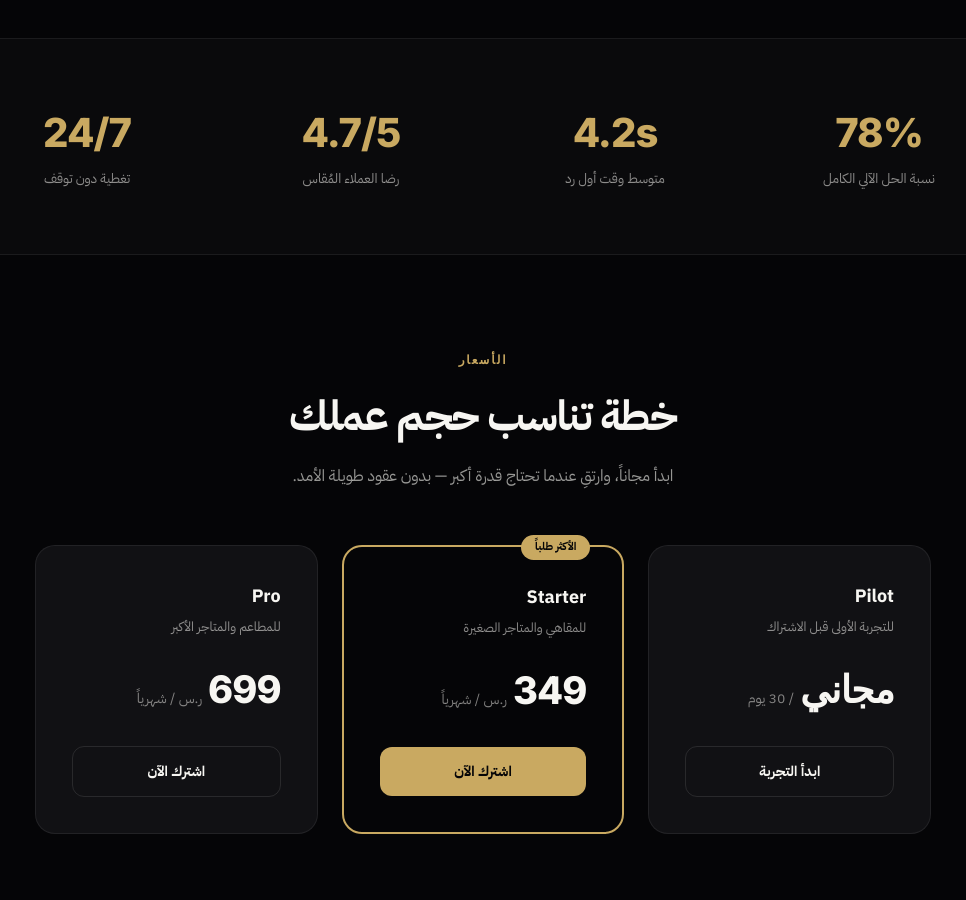
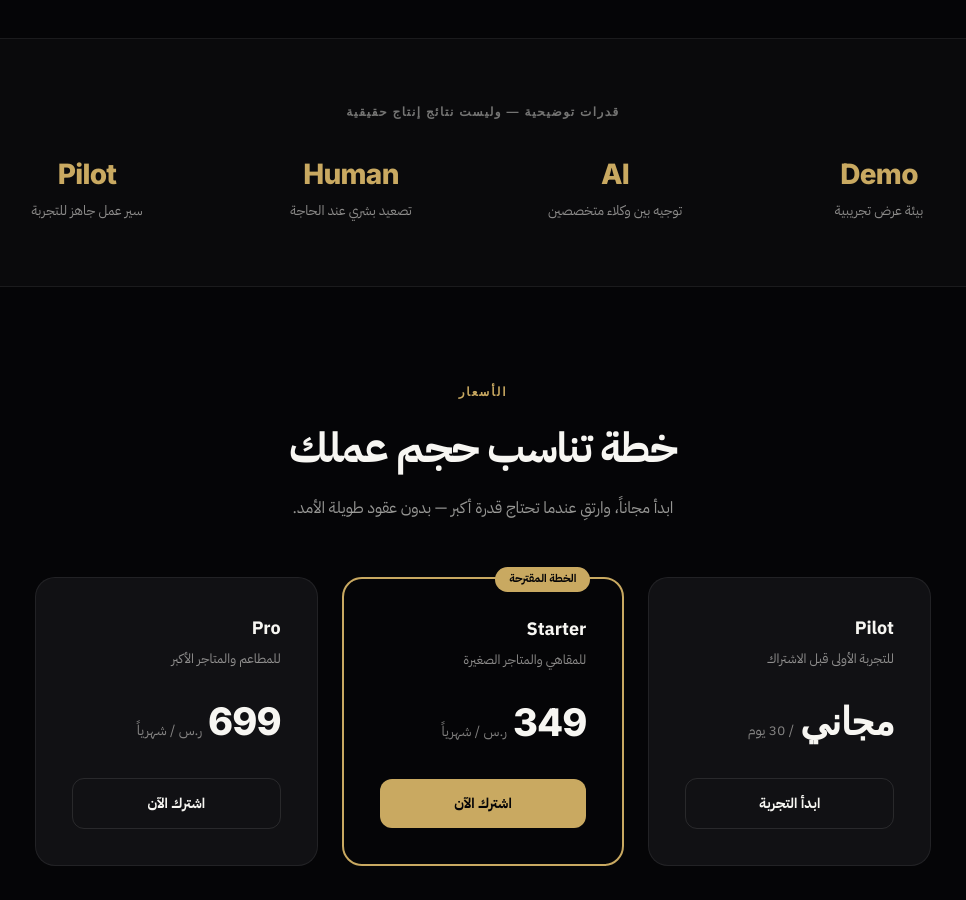
Before and after one commit to Drahmed2030/neuraops-core, a Next.js app: page / in a window 1280 px wide. Shown: the part 2033-2933 px from the top of the page, without its empty margins (157-1123 px from the left). Built offline with nearby package versions, Linux system fonts and the light colour scheme; no server answers.

Commit message:
fix(marketing): replace unverified metrics and popularity claim

```diff
--- a/src/components/marketing/StatsAndPricing.tsx
+++ b/src/components/marketing/StatsAndPricing.tsx
@@ -5,21 +5,35 @@ import { useUI } from '@/lib/ui-context'
 
 export function StatsBand() {
   const { t } = useUI()
-  const stats = [
-    { value: '78%', label: t.statResolve },
-    { value: '4.2s', label: t.statSpeed },
-    { value: '4.7/5', label: t.statCsat },
-    { value: '24/7', label: t.statUptime },
-  ]
+  const isArabic = t.lang === 'ar'
+  const capabilities = isArabic
+    ? [
+        { value: 'Demo', label: 'بيئة عرض تجريبية' },
+        { value: 'AI', label: 'توجيه بين وكلاء متخصصين' },
+        { value: 'Human', label: 'تصعيد بشري عند الحاجة' },
+        { value: 'Pilot', label: 'سير عمل جاهز للتجربة' },
+      ]
+    : [
+        { value: 'Demo', label: 'Demo environment' },
+        { value: 'AI', label: 'Specialized agent routing' },
+        { value: 'Human', label: 'Escalation when needed' },
+        { value: 'Pilot', label: 'Pilot-ready workflow' },
+      ]
+
   return (
     <section className="py-16 px-5 bg-black/[0.02] dark:bg-white/[0.02] border-y border-black/[0.07] dark:border-white/[0.07]">
+      <div className="max-w-5xl mx-auto mb-8 text-center">
+        <p className="text-[12px] font-semibold tracking-[0.12em] uppercase text-ink-950/45 dark:text-paper-50/45 font-sans">
+          {isArabic ? 'قدرات توضيحية — وليست نتائج إنتاج حقيقية' : 'Illustrative capabilities — not production results'}
+        </p>
+      </div>
       <div className="max-w-5xl mx-auto grid grid-cols-2 md:grid-cols-4 gap-8 text-center">
-        {stats.map((s, i) => (
-          <div key={i}>
-            <div className="text-[40px] font-extrabold font-sans tracking-tight text-gold mb-1.5">
-              {s.value}
+        {capabilities.map((item) => (
+          <div key={item.label}>
+            <div className="text-[28px] font-extrabold font-sans tracking-tight text-gold mb-1.5">
+              {item.value}
             </div>
-            <div className="text-[13.5px] text-ink-950/55 dark:text-paper-50/55">{s.label}</div>
+            <div className="text-[13.5px] text-ink-950/55 dark:text-paper-50/55">{item.label}</div>
           </div>
         ))}
       </div>
@@ -29,6 +43,7 @@ export function StatsBand() {
 
 export function PricingSection() {
   const { t } = useUI()
+  const isArabic = t.lang === 'ar'
 
   const plans = [
     { name: t.planPilotName, desc: t.planPilotDesc, price: t.planPilotPrice, period: t.planPilotPeriod, featured: false, cta: t.planCtaFree },
@@ -63,7 +78,7 @@ export function PricingSection() {
             >
               {plan.featured && (
                 <div className="absolute -top-3 right-8 bg-gold text-ink-950 text-[11px] font-extrabold px-3.5 py-1 rounded-full">
-                  {t.planBadge}
+                  {isArabic ? 'الخطة المقترحة' : 'Recommended Plan'}
                 </div>
               )}
               <div className="text-[18px] font-bold mb-2">{plan.name}</div>
```
